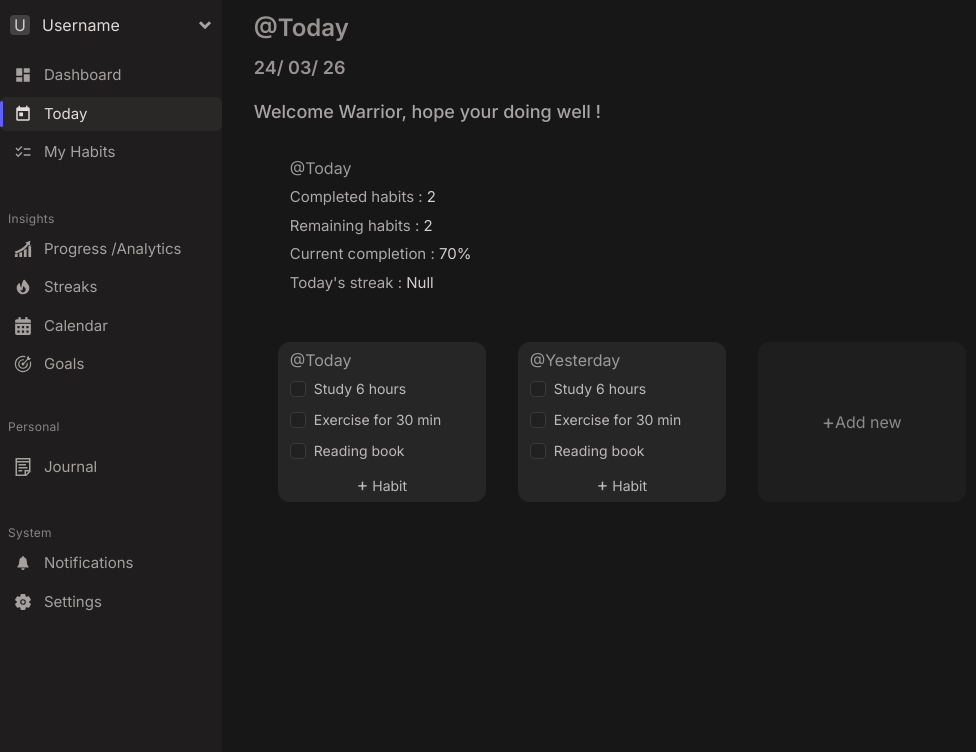
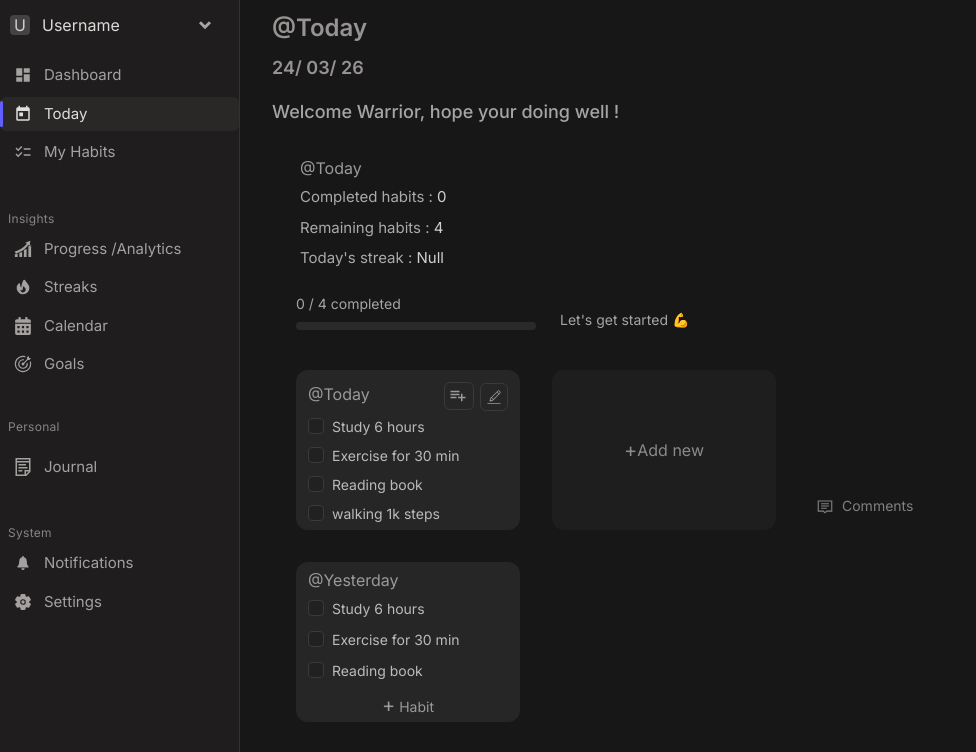
Before and after one commit to Ketancodes/habitflow, a React (Vite) app: page /dashboard/today in a window 1280 px wide. Shown: the top 752 px of the page, without its empty margins (0-976 px from the left). Built offline with nearby package versions, Linux system fonts and the light colour scheme.

Commit message:
dynamic logic and today add habit logic has been implemented

```diff
--- a/src/components/Reusable.jsx
+++ b/src/components/Reusable.jsx
@@ -1,26 +1,37 @@
-export default function Reusable({ label }) {
+export default function Reusable({ label, checked, onChange }) {
   return (
-    <>
     <label className="group flex items-center gap-2 cursor-pointer">
-        <input type="checkbox" className="sr-only" />
+      <input
+        type="checkbox"
+        className="sr-only"
+        checked={checked}
+        onChange={onChange}
+      />
 
       <span
         className="
           flex h-4 w-4 items-center justify-center rounded border border-[#3a3a3a] bg-[#222121]
           transition-all duration-150
-                             group-has-[:checked]:border-blue-600 group-has-[:checked]:bg-blue-600 "
+          group-has-[:checked]:border-blue-600 group-has-[:checked]:bg-blue-600
+        "
       >
         <span
           className="
-                                text-[12px] font-bold text-[#e2dddd] opacity-0 transition-all duration-150
-                                group-has-[:checked]:opacity-100 "
+            text-[12px] font-bold text-[#bdbaba] opacity-0 transition-all duration-150
+            group-has-[:checked]:opacity-100
+          "
         >
           ✓
         </span>
       </span>
 
-        <span className="text-[#bdbaba]">{label}</span>
+      <span
+        className={`${
+          checked ? "text-[#afabab] line-through" : "text-[#bdbaba]"
+        } transition-colors duration-150`}
+      >
+        {label}
+      </span>
     </label>
-    </>
   );
 }
--- a/src/components/Sidebar.jsx
+++ b/src/components/Sidebar.jsx
@@ -23,7 +23,7 @@ export default function Sidebar() {
     `${baseNavItem} ${isActive ? activeNavState : defaultNavState}`;
 
   return (
-    <section className="min-h-screen max-w-60 border-r-2-[#6e6d6d] bg-[#1f1d1d]">
+    <section className="fixed inset-y-0 left-0 w-60 overflow-y-auto border-r border-[#333131] bg-[#1f1d1d]">
       <div className="flex pl-2.5 py-2 gap-3 items-center">
         <div className="h-5 w-5 bg-[#444242] text-[#d4cfcf] rounded-sm flex justify-center items-center">
           U
--- a/src/index.css
+++ b/src/index.css
@@ -11,4 +11,5 @@ body {
 }
 body {
   font-family: "Inter", sans-serif;
+  background-color: #181717;
 }
--- a/src/pages/Dashboard.jsx
+++ b/src/pages/Dashboard.jsx
@@ -4,9 +4,9 @@ import { Outlet } from "react-router-dom";
 export default function Dashboard() {
   return (
     <>
-      <div className="min-h-screen flex">
+      <div className="min-h-screen bg-[#181717]">
         <Sidebar />
-        <main className="flex-1">
+        <main className="min-h-screen ml-60 bg-[#181717]">
           <Outlet />
         </main>
       </div>
--- a/src/pages/Today.jsx
+++ b/src/pages/Today.jsx
@@ -1,41 +1,199 @@
+import { useState } from "react";
 import Reusable from "../components/Reusable";
+import { LiaComment } from "react-icons/lia";
+import { CiEdit } from "react-icons/ci";
+import { CgPlayListAdd } from "react-icons/cg";
+import { MdPlaylistRemove } from "react-icons/md";
 
 export default function Today() {
+  const [habits, setHabits] = useState([
+    { id: 1, text: "Study 6 hours", selected: false },
+    { id: 2, text: "Exercise for 30 min", selected: false },
+    { id: 3, text: "Reading book", selected: false },
+    { id: 4, text: "walking 1k steps ", selected: false },
+  ]);
+  const [showinput, setShowinput] = useState(false);
+  const [habittext, setHabittext] = useState("");
+
+  const totalHabits = habits.length;
+  const completed = habits.filter((habit) => habit.selected).length;
+  const notCompleted = habits.length - completed;
+  const hasOverflowHabits = habits.length > 3;
+  const percentage = totalHabits
+    ? Math.round((completed / totalHabits) * 100)
+    : 0;
+
+  const handleToggle = (id) => {
+    setHabits((prev) =>
+      prev.map((habit) =>
+        habit.id === id ? { ...habit, selected: !habit.selected } : habit,
+      ),
+    );
+  };
+
+  const addHabit = () => {
+    const trimmedHabit = habittext.trim();
+    if (!trimmedHabit) return;
+
+    setHabits((prev) => [
+      ...prev,
+      { id: Date.now(), text: trimmedHabit, selected: false },
+    ]);
+    setHabittext("");
+    setShowinput(false);
+  };
+
+  const handleSubmit = (e) => {
+    e.preventDefault();
+    addHabit();
+  };
+
   return (
-    <>
-      <section className="w-full h-screen bg-[#181717] pt-3">
-        <h1 className="ml-8  text-2xl text-[#979393] font-semibold">@Today</h1>
+    <section className="w-full min-h-screen bg-[#181717] pt-3">
+      <h1 className="ml-8 text-2xl font-semibold text-[#979393]">@Today</h1>
       <h4 className="ml-8 mt-2.5 text-lg font-semibold text-[#979393]">
         24/ 03/ 26
       </h4>
-        <p className="text-[#a7a4a4] font-medium text-lg ml-8 mt-4">
+      <p className="ml-8 mt-4 text-lg font-medium text-[#a7a4a4]">
         Welcome Warrior, hope your doing well !
       </p>
 
-        {/* Today's timeline */}
-        <div className="h-40 w-60 ml-14 mt-6 rounded-xl ">
-          <h3 className="py-1.5 px-3 text-[#9b9999]">@Today</h3>
-          <div className="px-3 flex flex-col gap-1.5 text-[#aca9a9] text-[15px]">
+      <div className="ml-12 mt-6 w-60 rounded-xl">
+        <h3 className="px-3 py-1.5 text-[#9b9999]">@Today</h3>
+        <div className="flex flex-col gap-2 px-3 text-[15px] text-[#aca9a9]">
           <h4>
-              Completed habits : <span className="text-[#d3cfcf]"> 2</span>
+            Completed habits :{" "}
+            <span className="text-[#d3cfcf]">{completed}</span>
           </h4>
           <h4>
-              Remaining habits :<span className="text-[#d3cfcf]"> 2</span>{" "}
+            Remaining habits :{" "}
+            <span className="text-[#d3cfcf]">{notCompleted}</span>
           </h4>
           <h4>
-              Current completion : <span className="text-[#d3cfcf]"> 70%</span>
-            </h4>
-            <h4>
-              Today's streak : <span className="text-[#d3cfcf]"> Null</span>
+            Today&apos;s streak :{" "}
+            <span className="text-[#d3cfcf]">
+              {totalHabits === completed ? "🔥" : "Null"}
+            </span>
           </h4>
         </div>
       </div>
 
-        {/* Habit list  */}
-        <div className="flex ml-14 gap-8 mt-8">
-          <div className="h-40 w-52 px-3  bg-[#272626] rounded-xl">
-            <h3 className="py-1.5  text-[#9b9999]">@Today</h3>
-            <div className="flex flex-col gap-2.5 text-[#bdbaba] text-[14px]">
+      <div className="ml-14 mt-6 flex items-end gap-6">
+        <div className="w-60">
+          <p className="text-sm text-[#a7a4a4]">
+            {completed} / {totalHabits} completed
+          </p>
+
+          <div className="mt-2 h-2 w-full rounded-full bg-[#2a2a2a]">
+            <div
+              className="h-2 rounded-full bg-indigo-500 shadow-[0_0_7px_rgba(82,102,225,0.3)] transition-all duration-300"
+              style={{ width: `${percentage}%` }}
+            ></div>
+          </div>
+        </div>
+
+        {completed === 0 && (
+          <p className="text-sm text-[#a7a4a4]">Let&apos;s get started 💪</p>
+        )}
+      </div>
+
+      <div className="relative ml-14 mt-10 flex gap-8">
+        <div className="relative flex h-40 w-56 flex-col rounded-xl bg-[#272626] px-3 py-1.5 hover:bg-[#2e2d2d]">
+          <div className="flex justify-between">
+            <h3 className="py-1.5 text-[#9b9999]">@Today</h3>
+
+            <div className="mt-1.5 flex items-center gap-1.5">
+              <div className="relative group">
+                <span className="pointer-events-none absolute -top-9 left-1/2 -translate-x-1/2 rounded-md bg-[#141414] px-2 py-1 text-[12px] text-[#d6d2d2] opacity-0 transition-all duration-150 group-hover:opacity-100">
+                  Add
+                </span>
+                <button
+                  type="button"
+                  onClick={() => setShowinput((prev) => !prev)}
+                  className="rounded-md border-[0.7px] border-[#3a3a3a] px-1 py-1 text-[#9b9999] transition-colors duration-150 hover:bg-[#1a1919] hover:text-[#d8d3d3] cursor-pointer"
+                >
+                  <span className="block w-5 text-center text-lg leading-none">
+                    {showinput ? (
+                      <MdPlaylistRemove size={18} />
+                    ) : (
+                      <CgPlayListAdd size={18} />
+                    )}
+                  </span>
+                </button>
+              </div>
+
+              <div className="relative group cursor-pointer">
+                <span className="pointer-events-none absolute -top-9 left-1/2 -translate-x-1/2 rounded-md bg-[#141414] px-2 py-1 text-[12px] text-[#d6d2d2] opacity-0 transition-all duration-150 group-hover:opacity-100 ">
+                  Edit
+                </span>
+                <CiEdit
+                  size={28}
+                  className="rounded-md border-[0.7px] border-[#3a3a3a] px-1 py-1 text-[#9b9999] transition-colors duration-150 group-hover:bg-[#1a1919] group-hover:text-[#d8d3d3]"
+                />
+              </div>
+            </div>
+          </div>
+
+          <div
+            className={`mt-1 flex-1 pr-1 [scrollbar-width:none] [-ms-overflow-style:none] [&::-webkit-scrollbar]:hidden ${
+              hasOverflowHabits ? "overflow-y-auto" : "overflow-y-hidden"
+            }`}
+          >
+            <div
+              className={`flex flex-col gap-2 text-[14px] text-[#bdbaba] transition-all duration-150 ${
+                showinput ? "blur-[1.5px] opacity-35" : ""
+              }`}
+            >
+              {habits.map((habit) => (
+                <div key={habit.id}>
+                  <Reusable
+                    label={habit.text}
+                    checked={habit.selected}
+                    onChange={() => handleToggle(habit.id)}
+                  />
+                </div>
+              ))}
+            </div>
+          </div>
+
+          {showinput && (
+            <div className="absolute inset-x-3 top-11 bottom-3 rounded-md bg-[#272626]/82 p-2 backdrop-blur-[3px]">
+              <form
+                onSubmit={handleSubmit}
+                className="flex h-full flex-col gap-2"
+              >
+                <input
+                  type="text"
+                  value={habittext}
+                  placeholder="Enter the habit"
+                  onChange={(e) => setHabittext(e.target.value)}
+                  className="rounded-md border border-[#4a4949] bg-[#1d1c1c] px-3 py-2 text-sm text-[#d8d3d3] outline-none placeholder:text-[#7f7c7c] focus:border-[#6d6b6b]"
+                />
+                <button
+                  type="submit"
+                  className="rounded-md bg-[#494848] px-4 py-2 text-sm font-medium text-[#dfdbdb] transition-colors duration-150 hover:bg-[#5a5959]"
+                >
+                  Save
+                </button>
+              </form>
+            </div>
+          )}
+        </div>
+
+        <div className="flex h-40 w-56 cursor-pointer items-center justify-center rounded-xl bg-[#1f1e1e] text-[#8b8989] hover:bg-[#2c2b2b] hover:text-[#bbb8b8]">
+          <span className="text-xl">+</span> Add new
+        </div>
+
+        <button className="mt-28 ml-2 inline-flex cursor-pointer items-center gap-2 text-sm text-[#818080] hover:text-[#bbb8b8]">
+          <LiaComment size={18} className="text-inherit" />
+          <span>Comments</span>
+        </button>
+      </div>
+
+      <div className="ml-14 mt-8">
+        <div className="relative h-40 w-56 cursor-pointer rounded-xl bg-[#272626] px-3 hover:bg-[#2e2d2d]">
+          <h3 className="py-1.5 text-[#9b9999]">@Yesterday</h3>
+          <div className="flex flex-col gap-2.5 text-[14px] text-[#bdbaba]">
             <div>
               <Reusable label="Study 6 hours" />
             </div>
@@ -43,37 +201,14 @@ export default function Today() {
               <Reusable label="Exercise for 30 min" />
             </div>
             <div>
-                <Reusable label="Reading book " />
+              <Reusable label="Reading book" />
             </div>
-              <button className="border-none text-center cursor-pointer">
-                <span className="text-lg">+</span> Habit
+            <button className="cursor-pointer text-[#9b9999] hover:text-[#999999]">
+              <span className="text-xl">+</span> Habit
             </button>
           </div>
         </div>
-
-          {/* Second (yestarday )box */}
-          <div className="h-40 w-52 px-3 bg-[#272626] rounded-xl">
-            <h3 className="py-1.5  text-[#9b9999]">@Yesterday</h3>
-            <div className="flex flex-col gap-2.5 text-[#bdbaba] text-[14px]">
-              <Reusable label="Study 6 hours" />
-
-              <div>
-                <Reusable label="Exercise for 30 min" />
-              </div>
-              <div>
-                <Reusable label="Reading book" />
-              </div>
-              <button className="border-none text-center cursor-pointer">
-                <span className="text-lg">+</span> Habit
-              </button>
-            </div>
-          </div>
-
-          <div className="h-40 w-52 bg-[#1f1e1e]  rounded-xl flex justify-center items-center text-[#8b8989] cursor-pointer  hover:bg-[#2c2b2b] hover:text-[#bbb8b8]">
-            <span className="text-xl">+</span> Add new
-          </div>
       </div>
     </section>
-    </>
   );
 }
```
Lines whose indentation alone changed are shown as unchanged.
